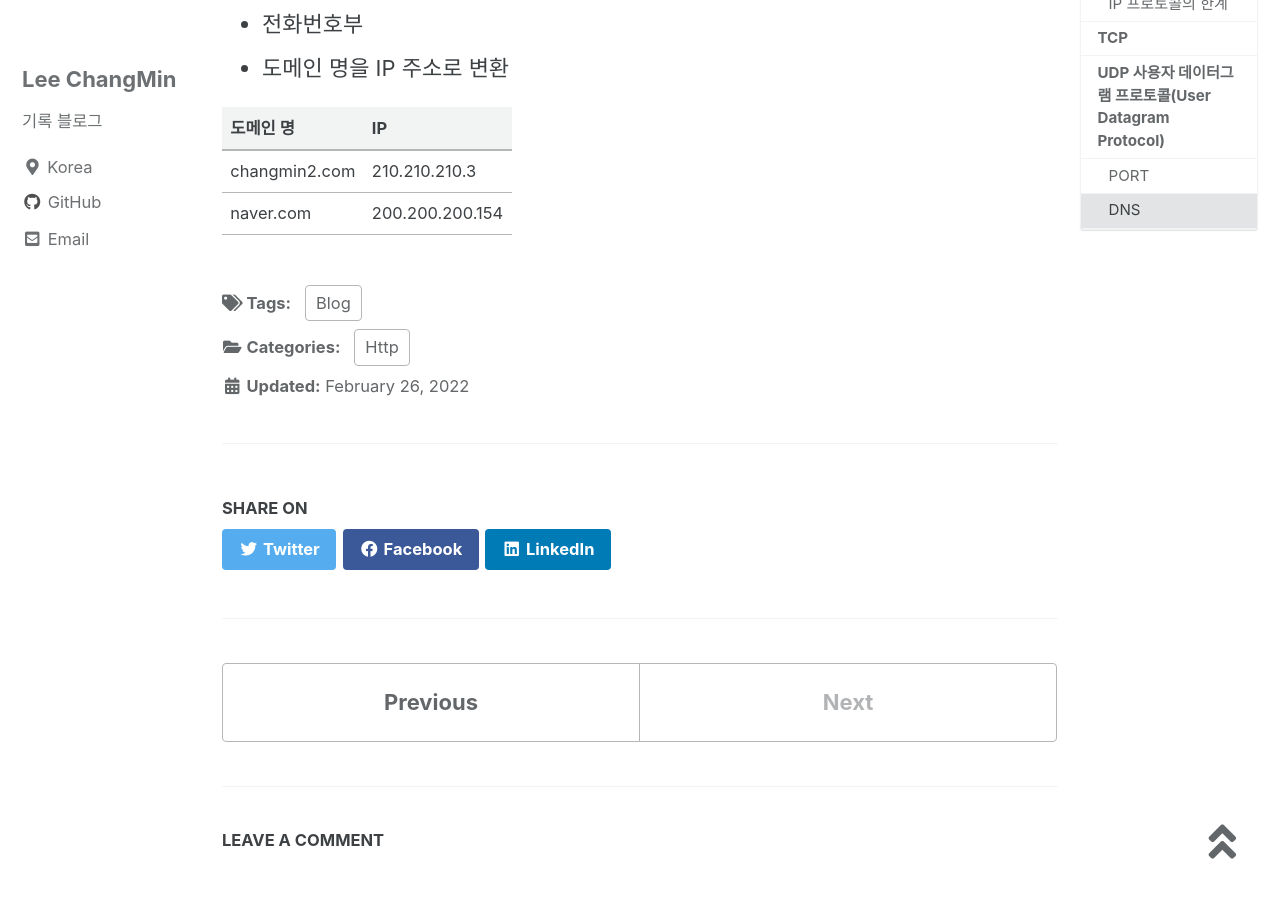
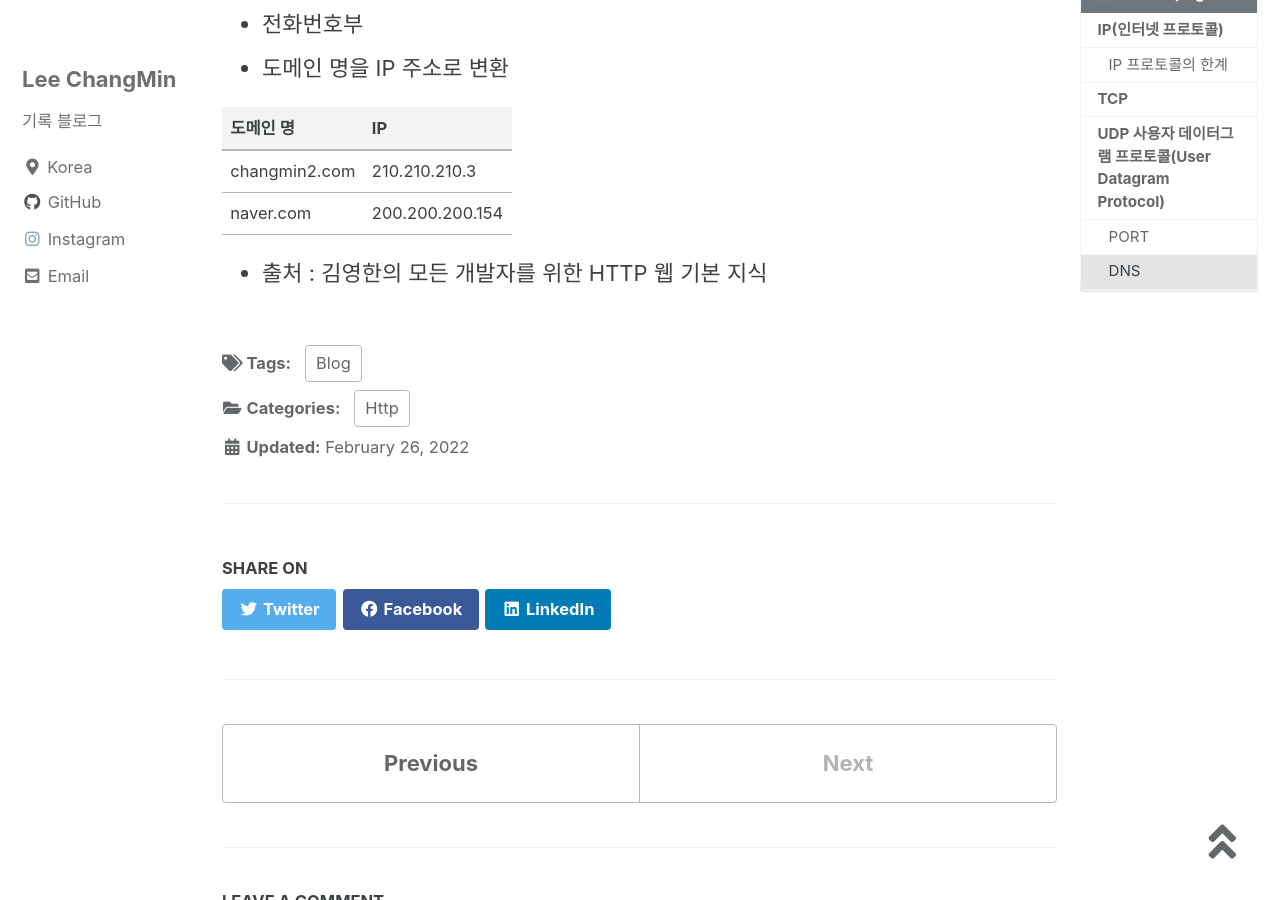
Before and after one commit to changmin2/changmin2.github.io, a Jekyll site: the page built from _posts/Http/2022-02-26-인터넷 네트워크.md, in a window 1280 px wide and 900 px high, scrolled down 2831 px. Built offline with Jekyll 4.4.1, drawn with Linux system fonts in a browser that asks for light colours; cached includes are drawn as plain includes; comment, search, counter and statistics services are not loaded.

Commit message:
프로필 수정

```diff
--- a/_config.yml
+++ b/_config.yml
@@ -117,7 +117,7 @@ author:
       url: "https://github.com/changmin2"
     - label: "Instagram"
       icon: "fab fa-fw fa-instagram"
-      # url: "https://instagram.com/"
+      url: "https://www.instagram.com/changmin0424/"
 
 # Site Footer
 footer:
--- a/_posts/Http/2022-02-26-인터넷 네트워크.md
+++ b/_posts/Http/2022-02-26-인터넷 네트워크.md
@@ -73,3 +73,5 @@ IP주소는 숫자 체계로 이루어져 있어서 기억하기 어렵고 변
 |------|---|
 |changmin2.com|210.210.210.3|
 |naver.com|200.200.200.154|
+
+- 출처 : 김영한의 모든 개발자를 위한 HTTP 웹 기본 지식
```
